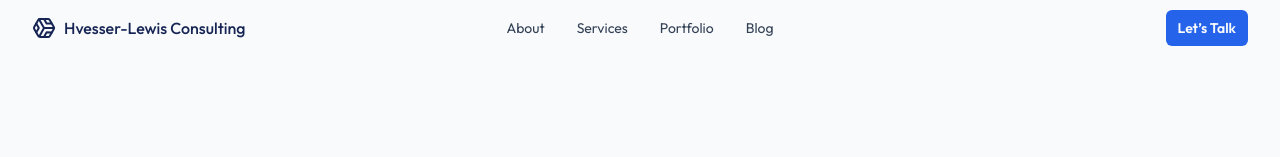
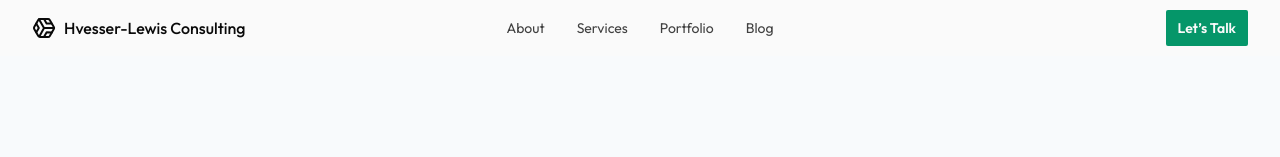
Before and after one commit to maxhves/hvesser-lewis-consulting-site, a Next.js app: page / in a window 1280 px wide. Shown: the top 157 px of the page. Built offline with nearby package versions, Linux system fonts and the light colour scheme.

Commit message:
Updated navigation bar components to match latest design.

```diff
--- a/src/app/home/components/home-navigation-bar.tsx
+++ b/src/app/home/components/home-navigation-bar.tsx
@@ -44,7 +44,7 @@ export default function HomeNavigationBar() {
     <NavigationBar>
       <NavigationBarContent>
         <NavigationBarHomeLink onClick={closeDrawer}>
-          <HvesserLewisConsultingLogo className="size-6 text-blue-950" />
+          <HvesserLewisConsultingLogo className="size-6 text-neutral-950" />
           <NavigationBarHomeLinkLabel>
             <span className="hidden md:block">
               Hvesser-Lewis Consulting
--- a/src/components/ui/button-new.tsx
+++ b/src/components/ui/button-new.tsx
@@ -15,7 +15,7 @@ export function PrimaryButton({className, href, onClick, children}: {
     return (
       <button
         type="button"
-        className={clsx(outfit.className, className, "rounded-md bg-blue-600 px-3 py-2 text-sm font-semibold text-slate-50 hover:bg-blue-500 items-center")}
+        className={clsx(outfit.className, className, "rounded-sm bg-emerald-600 px-3 py-2 text-sm font-semibold text-neutral-50 hover:bg-emerald-500 items-center")}
         onClick={onClick}
       >
         {children}
@@ -77,7 +77,7 @@ export function PlainButton({className, children, href, onClick}: {
     <Link href={href}>
       <button
         type="button"
-        className={clsx(outfit.className, className, "w-full rounded-md bg-transparent px-3 py-2 text-sm font-normal text-slate-700 hover:bg-slate-950/5")}
+        className={clsx(outfit.className, className, "w-full rounded-sm bg-transparent px-3 py-2 text-sm font-normal text-neutral-700 hover:bg-neutral-950/5")}
         onClick={onClick}
       >
         {children}
--- a/src/components/ui/navigation-bar.tsx
+++ b/src/components/ui/navigation-bar.tsx
@@ -17,7 +17,7 @@ export function NavigationBar({children}: { children: React.ReactNode }) {
 
 export function NavigationBarContent({children}: { children: React.ReactNode }) {
   return (
-    <nav className="w-full h-14 fixed top-0 z-10 bg-slate-50">
+    <nav className="w-full h-14 fixed top-0 z-10 bg-neutral-50">
       <div className="h-full flex flex-col mx-auto max-w-screen-2xl px-4 sm:px-6 lg:px-8 justify-center">
         <div className="h-9 relative">
           {children}
@@ -47,7 +47,7 @@ export function NavigationBarHomeLink({onClick, children}: { onClick: () => void
 
 export function NavigationBarHomeLinkLabel({children}: { children: React.ReactNode }) {
   return (
-    <p className={clsx(outfit.className, "text-blue-950 text-text-lg font-medium")}>
+    <p className={clsx(outfit.className, "text-neutral-950 text-text-lg font-medium")}>
       {children}
     </p>
   )
@@ -102,8 +102,8 @@ export function NavigationBarActionLink({className, href, onClick, children}: {
 export function NavigationBarDrawerTriggerButton({open, onClick}: { open: boolean, onClick: () => void }) {
   return (
     <button className="h-full sm:hidden absolute end-0" onClick={onClick}>
-      <XIcon className={clsx("size-6 text-blue-950", open ? "block" : "hidden")} />
-      <MenuIcon className={clsx("size-6 text-blue-950", open ? "hidden" : "block")} />
+      <XIcon className={clsx("size-6 text-neutral-950", open ? "block" : "hidden")} />
+      <MenuIcon className={clsx("size-6 text-neutral-950", open ? "hidden" : "block")} />
     </button>
   )
 }
```
